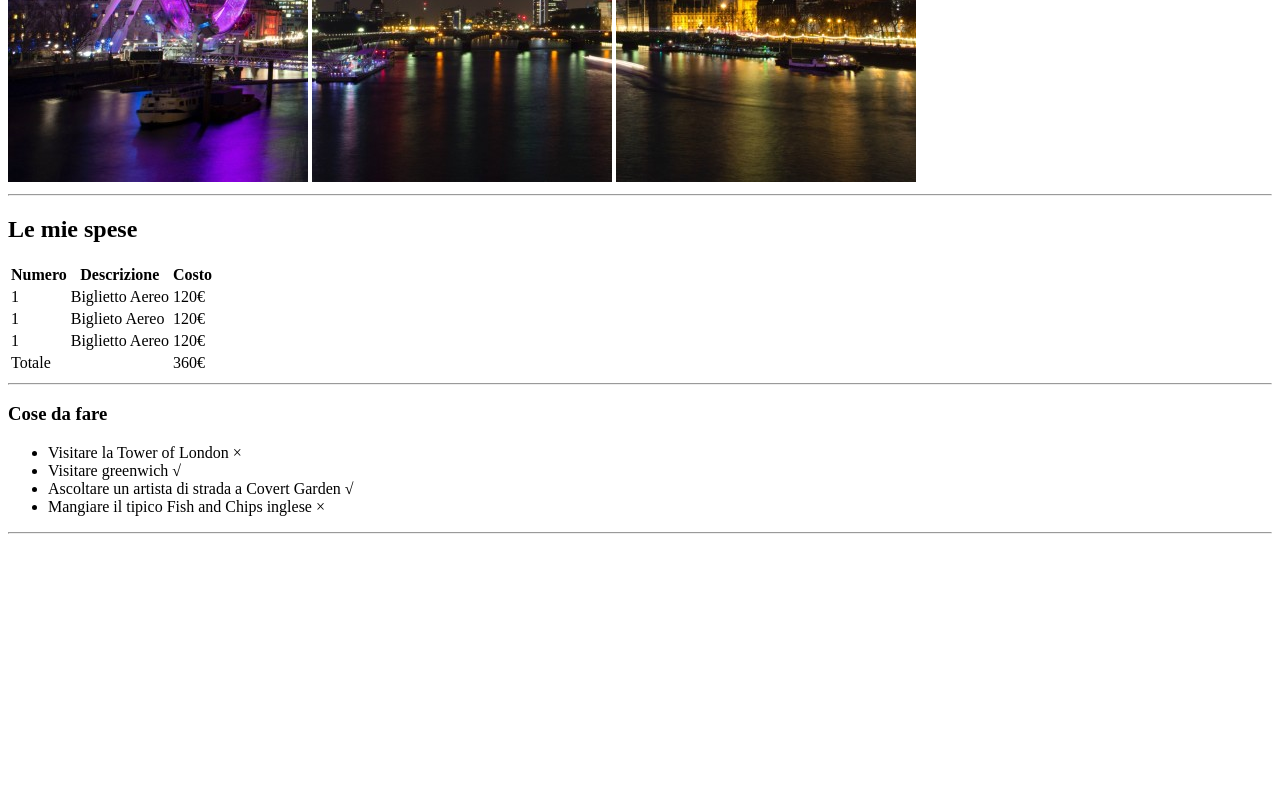
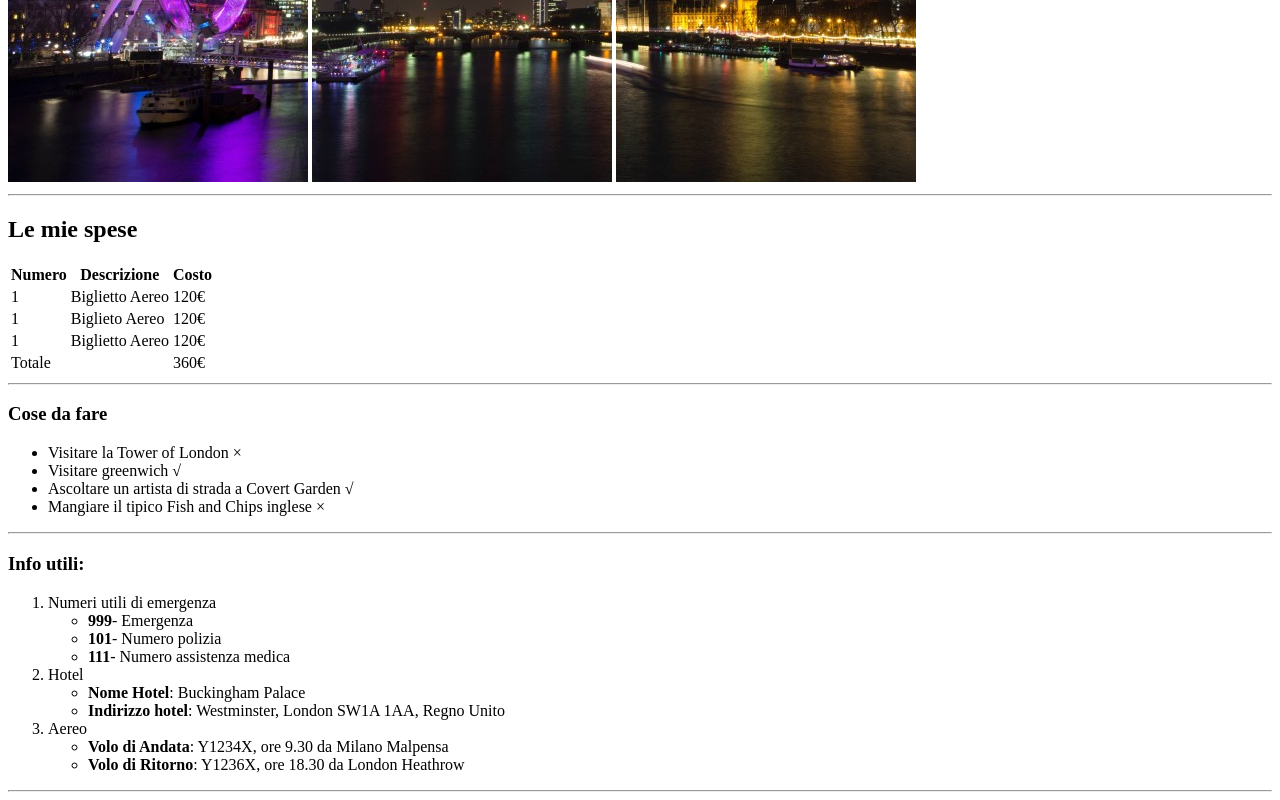
Before and after one commit to GheorgheMadan/html-london-trip, a plain HTML site: page index.html in a window 1280 px wide. Shown: the part 498-1298 px from the top of the page. Before the commit the page ends 1040 px from the top, so only its background shows below. Drawn offline with Linux system fonts and the light colour scheme.

Commit message:
create second section

```diff
--- a/index.html
+++ b/index.html
@@ -68,6 +68,29 @@
             </ul>
             <hr>
         </section>
+        <!-- inizio seconda section ordenered list -->
+         <section>
+            <h3>Info utili:</h3>
+            <ol>
+                <li>Numeri utili di emergenza</li>
+                <ul>
+                    <li><strong>999</strong>- Emergenza</li>
+                    <li><strong>101</strong>- Numero polizia</li>
+                    <li><strong>111</strong>- Numero assistenza medica</li>
+                </ul>
+                <li>Hotel</li>
+                <ul>
+                    <li><strong>Nome Hotel</strong>: Buckingham Palace</li>
+                    <li><strong>Indirizzo hotel</strong>: Westminster, London SW1A 1AA, Regno Unito</li>
+                </ul>
+                <li>Aereo</li>
+                <ul>
+                    <li><strong>Volo di Andata</strong>: Y1234X, ore 9.30 da Milano Malpensa</li>
+                    <li><strong>Volo di Ritorno</strong>: Y1236X, ore 18.30 da London Heathrow</li>
+                </ul>
+            </ol>
+            <hr>
+         </section>
      </main>
 </body>
 </html>
```
